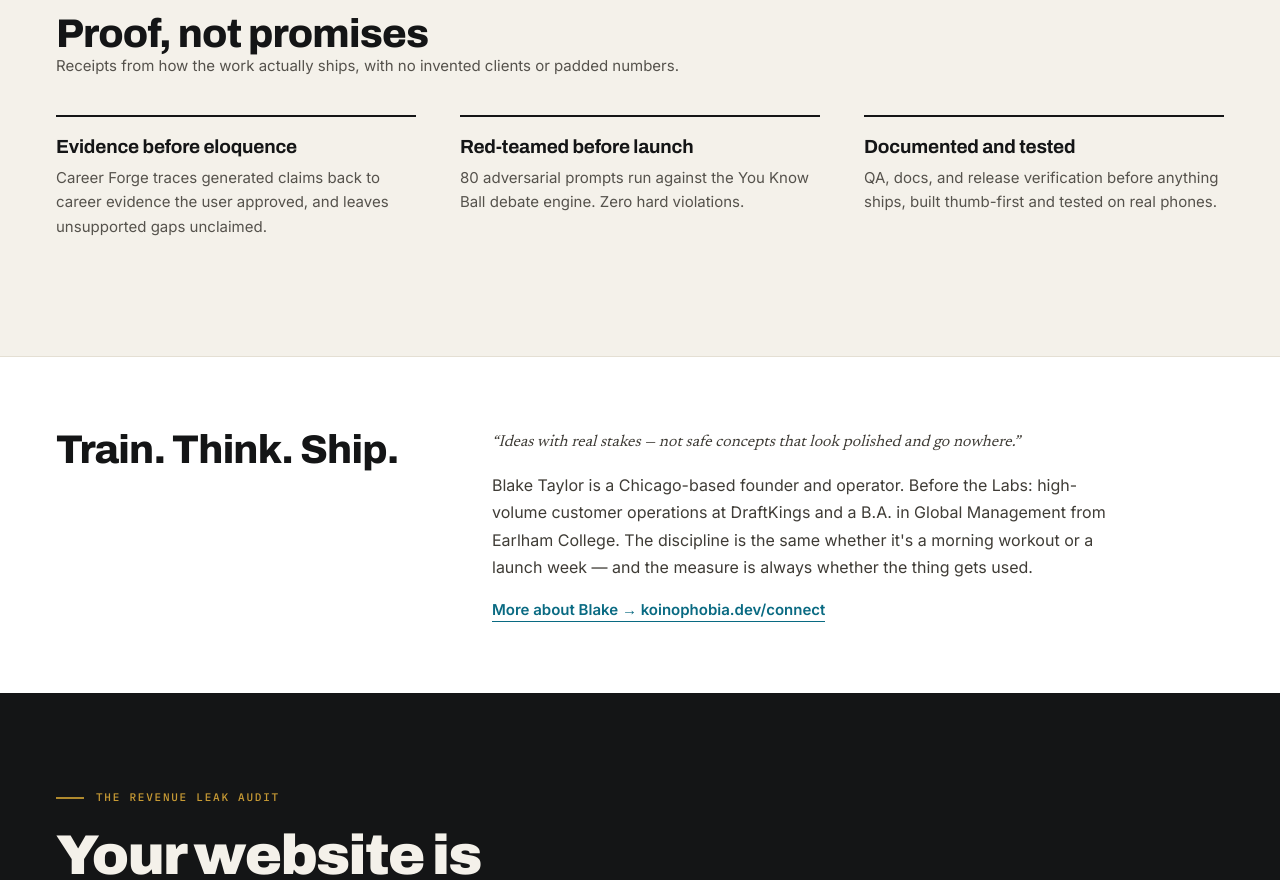
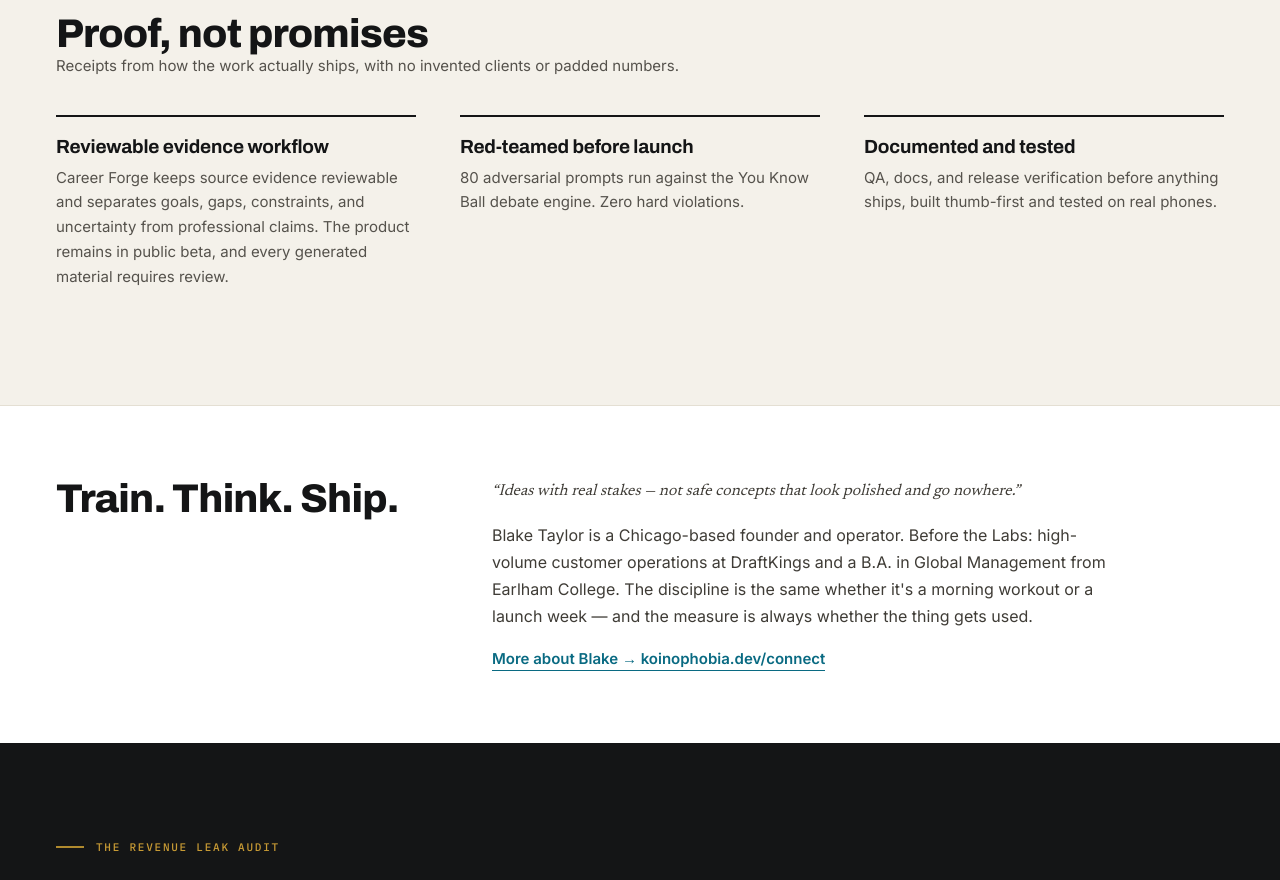
Before and after one commit to koinophobia-labs/koinophobia-labs-site, a Next.js app: page / in a window 1280 px wide. Shown: the part 5340-6220 px from the top of the page. Built offline with nearby package versions, Linux system fonts and the light colour scheme.

Commit message:
Replace Career Forge promise with beta-safe proof copy

```diff
--- a/components/home/HomeProof.tsx
+++ b/components/home/HomeProof.tsx
@@ -1,9 +1,9 @@
 // Condensed editorial evidence. Real receipts only, with no invented clients,
-// numbers, or outcomes.
+// numbers, outcomes, or product-readiness claims.
 const RECEIPTS = [
   {
-    title: "Evidence before eloquence",
-    body: "Career Forge traces generated claims back to career evidence the user approved, and leaves unsupported gaps unclaimed.",
+    title: "Reviewable evidence workflow",
+    body: "Career Forge keeps source evidence reviewable and separates goals, gaps, constraints, and uncertainty from professional claims. The product remains in public beta, and every generated material requires review.",
   },
   {
     title: "Red-teamed before launch",
```
